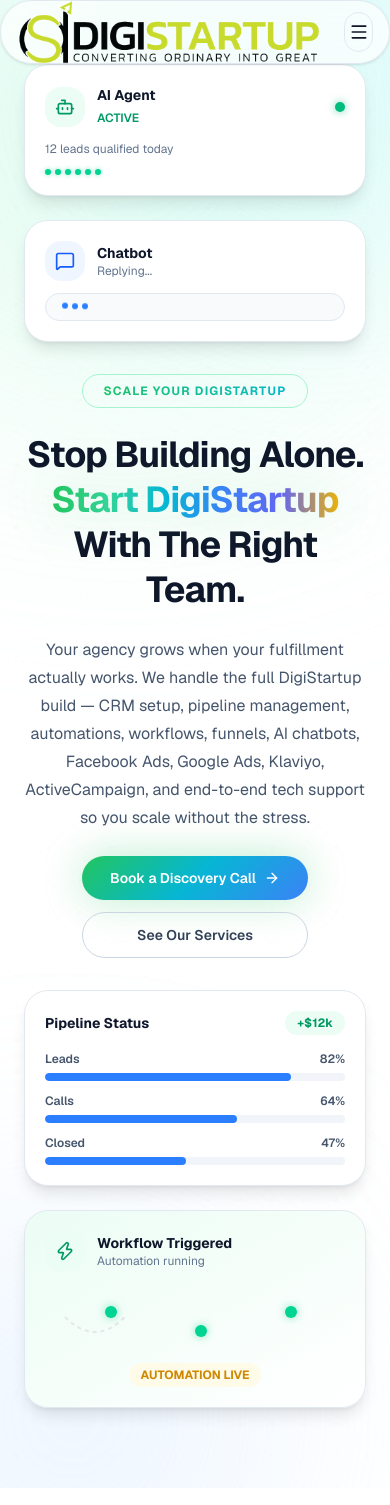
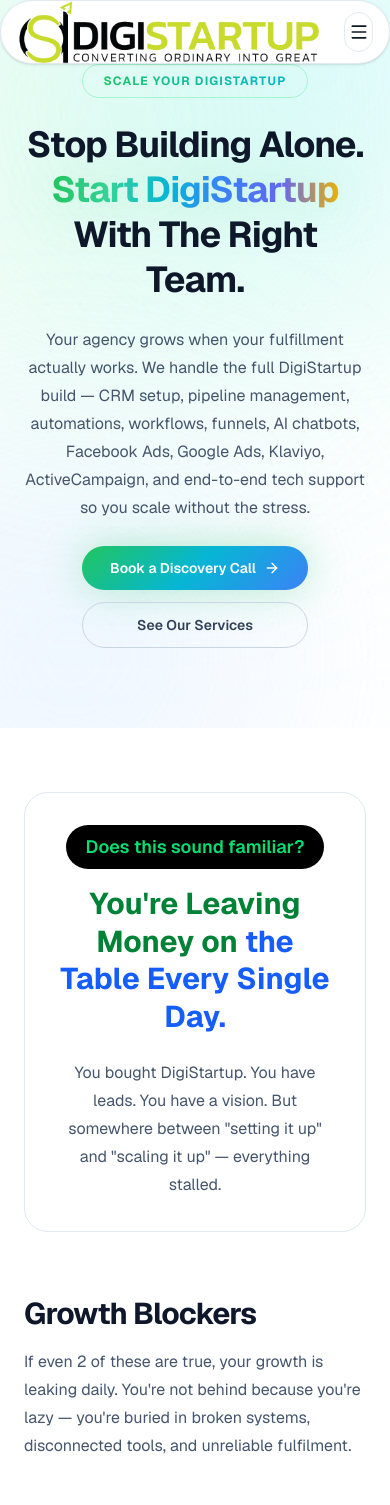
Before and after one commit to Muhammadkashifsaeed/heighlevel, a Next.js app: page / in a window 390 px wide. Shown: the top 1505 px of the page. Built offline with nearby package versions, Linux system fonts and the light colour scheme.

Commit message:
fix: stabilize home mobile header and hero layout

```diff
--- a/src/app/components/Header.tsx
+++ b/src/app/components/Header.tsx
@@ -34,8 +34,8 @@
       className="fixed top-0 left-0 right-0 z-50 w-full"
     >
       <div
-        className={`mx-auto flex h-16 max-w-7xl items-center justify-between gap-6 rounded-full border border-border px-4 shadow-sm backdrop-blur-md transition-all duration-300 sm:px-6 ${
-          scrolled ? "bg-white" : "bg-card/70"
+        className={`mx-auto flex h-16 max-w-7xl items-center justify-between gap-6 rounded-full border border-border px-4 shadow-sm transition-all duration-300 sm:px-6 sm:backdrop-blur-md ${
+          scrolled ? "bg-white" : "bg-white sm:bg-card/70"
         }`}
       >
         <div className="flex items-center gap-3">
--- a/src/app/components/HeroSection.tsx
+++ b/src/app/components/HeroSection.tsx
@@ -39,7 +39,7 @@
       <div className="relative z-10 mx-auto max-w-[1400px] px-6">
         <div className="grid grid-cols-1 items-center gap-8 lg:grid-cols-[1fr_1.6fr_1fr]">
           {/* LEFT - Floating Cards */}
-          <div className="flex flex-col gap-6">
+          <div className="hidden lg:flex flex-col gap-6">
             {/* AI Agent Card */}
             <motion.div
               initial={{ opacity: 0, x: -30 }}
@@ -140,7 +140,7 @@
           </motion.div>
 
           {/* RIGHT - Floating Cards */}
-          <div className="flex flex-col gap-6">
+          <div className="hidden lg:flex flex-col gap-6">
             {/* Pipeline Status */}
             <motion.div
               initial={{ opacity: 0, x: 30 }}
```
